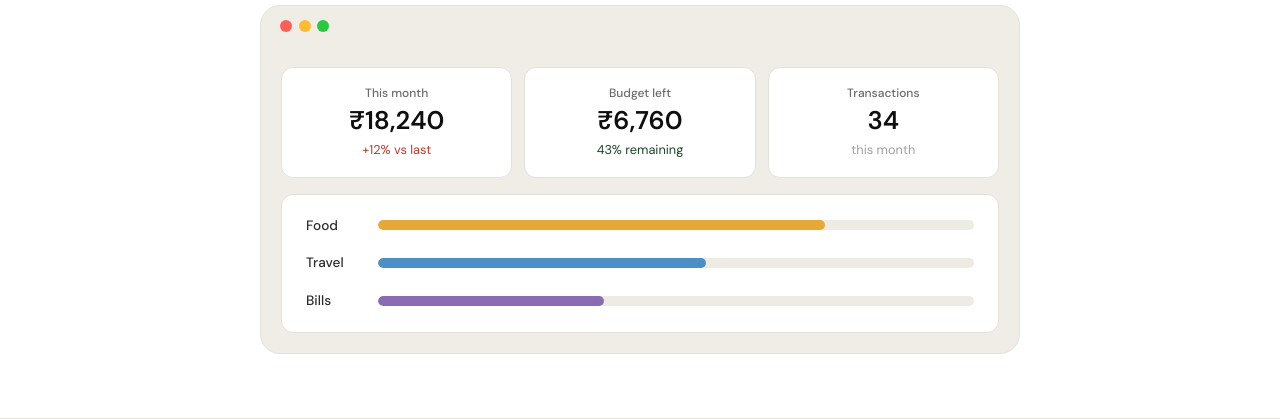
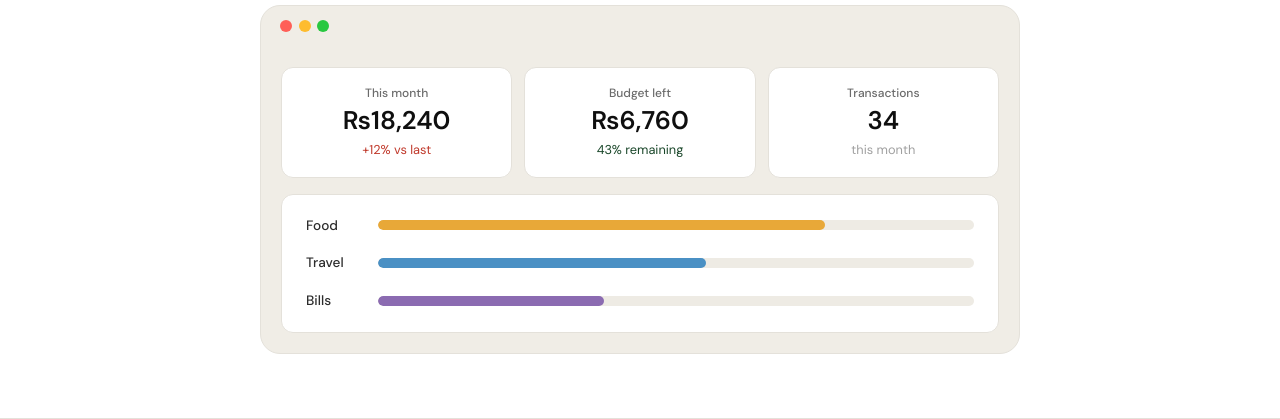
Before and after one commit to hamzaihsan475/Spendly, a Flask app: page / in a window 1280 px wide. Shown: the part 578-997 px from the top of the page. Run offline with Flask 3, Linux system fonts and the light colour scheme.

```diff
--- a/templates/landing.html
+++ b/templates/landing.html
@@ -40,12 +40,12 @@
                     <div class="mock-stats">
                         <div class="mock-stat-card">
                             <span class="mock-stat-label">This month</span>
-                            <span class="mock-stat-value">₹18,240</span>
+                            <span class="mock-stat-value">₨18,240</span>
                             <span class="mock-stat-sub mock-stat-sub--danger">+12% vs last</span>
                         </div>
                         <div class="mock-stat-card">
                             <span class="mock-stat-label">Budget left</span>
-                            <span class="mock-stat-value">₹6,760</span>
+                            <span class="mock-stat-value">₨6,760</span>
                             <span class="mock-stat-sub mock-stat-sub--success">43% remaining</span>
                         </div>
                         <div class="mock-stat-card">
@@ -84,7 +84,7 @@
 <section class="features">
     <div class="features-inner">
         <div class="feature-card">
-            <div class="feature-icon">₹</div>
+            <div class="feature-icon">₨</div>
             <h3 class="feature-title">Log expenses instantly</h3>
             <p class="feature-body">Add any expense in seconds. Category, amount, date, description — all in one simple form.</p>
         </div>
```
Also changed, not shown: spendly.db.
